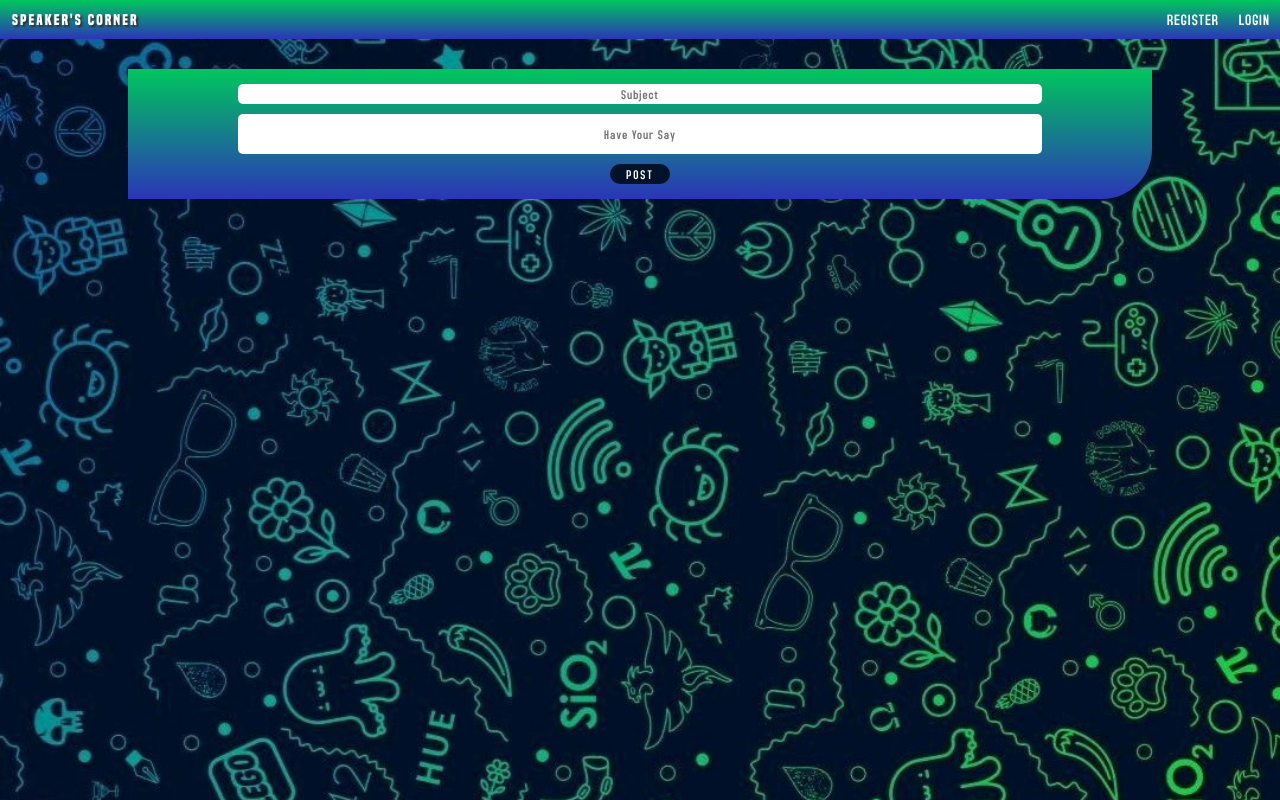
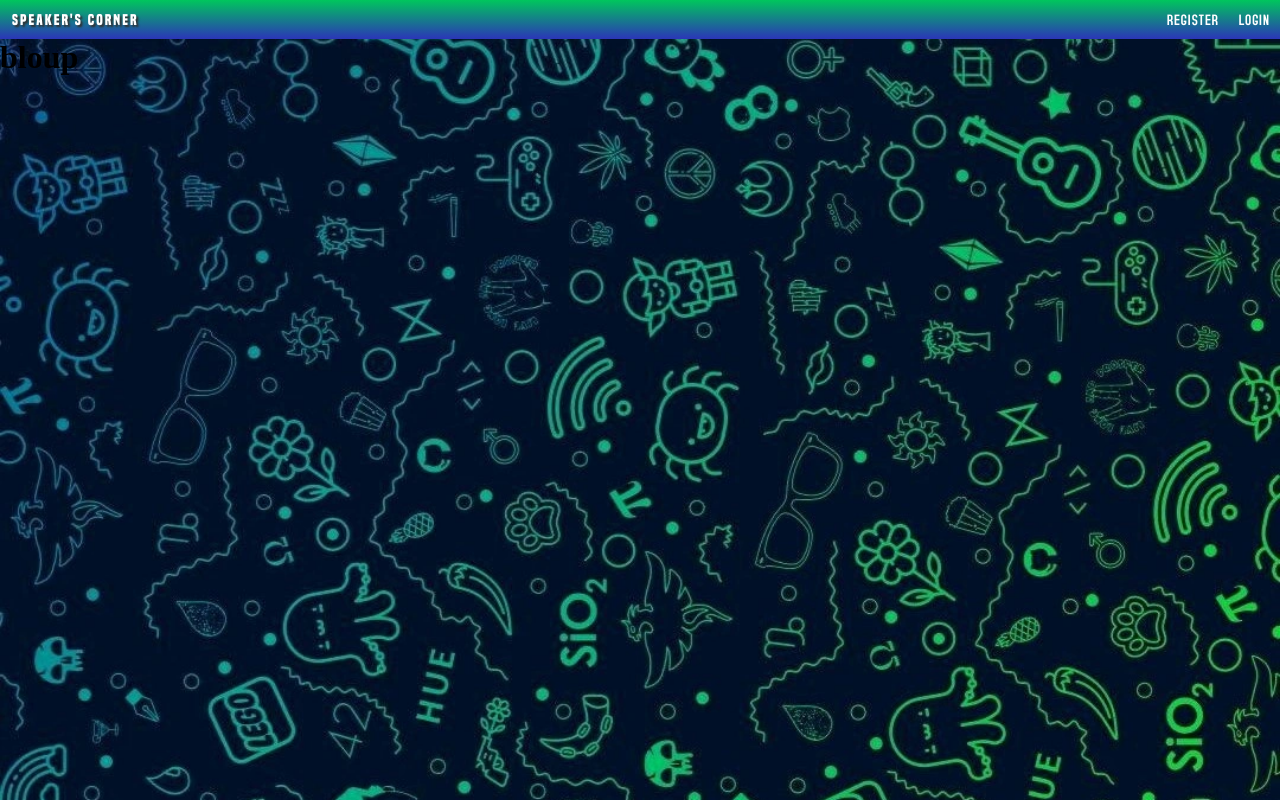
Before and after one commit to jacklocks/speakers-corner, a Next.js app: page / in a window 1280 px wide. Built offline with nearby package versions, Linux system fonts and the light colour scheme; no server answers; the database is empty.

Commit message:
install3

```diff
--- a/app/page.jsx
+++ b/app/page.jsx
@@ -4,8 +4,9 @@ import AddThread from "./components/AddThread";
 export default function Home() {
   return (
     <>
-      <AddThread />
-      <Thread />
+      <h1>bloup</h1>
+      {/* <AddThread />
+      <Thread /> */}
     </>
   );
 }
```
